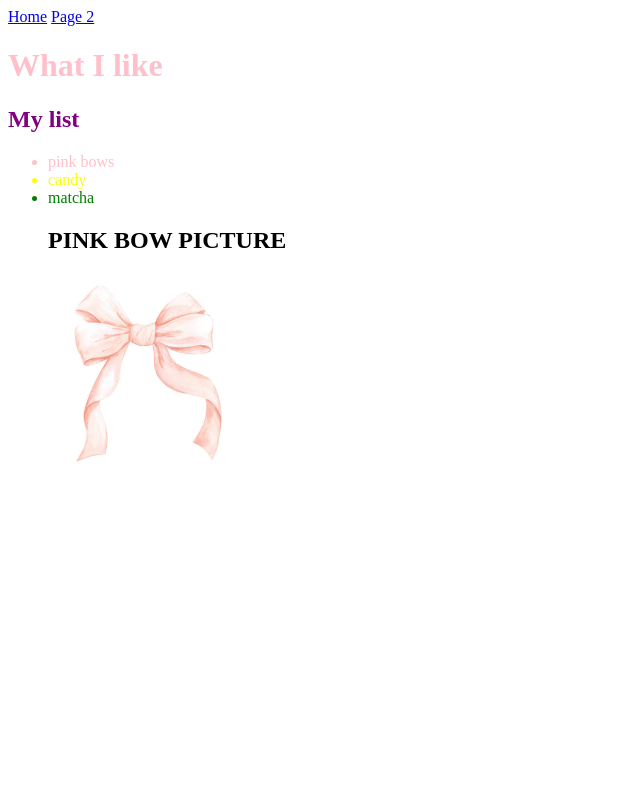
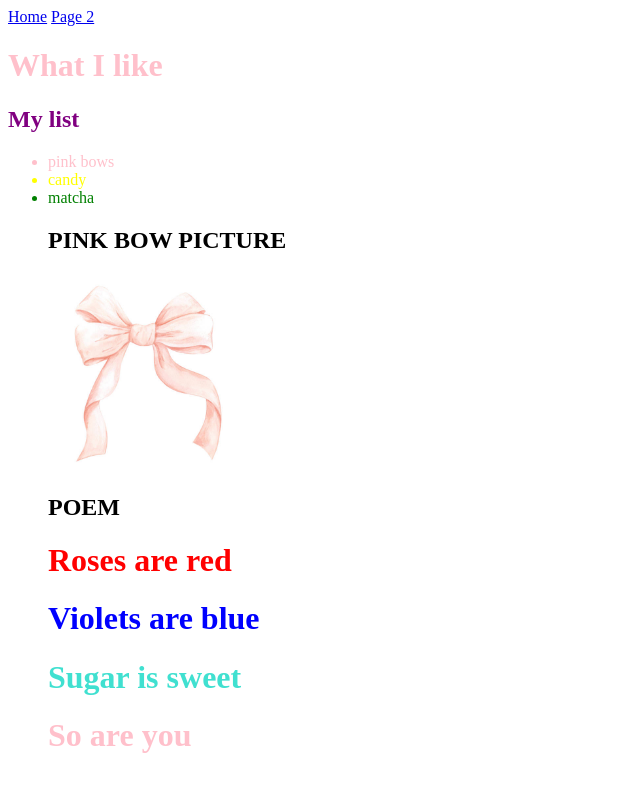
Before and after one commit to lk102708-byte/page_7e, a plain HTML site: page index.html in a window 1280 px wide. Shown: the whole page, without its empty margins (0-640 px from the left). Drawn offline with Linux system fonts and the light colour scheme.

Commit message:
Update index.html

```diff
--- a/index.html
+++ b/index.html
@@ -25,3 +25,9 @@ matcha
 <h2> PINK BOW PICTURE </h2>
 
 <img src="pink bow reserch.jpg" width="200" />
+
+<h2> POEM </h2>
+    <h1 style="color:red">Roses are red</h1>
+    <h1 style="color:blue">Violets are blue</h1>
+    <h1 style="color:turquoise">Sugar is sweet</h1>
+    <h1 style="color:pink">So are you</h1>
```
